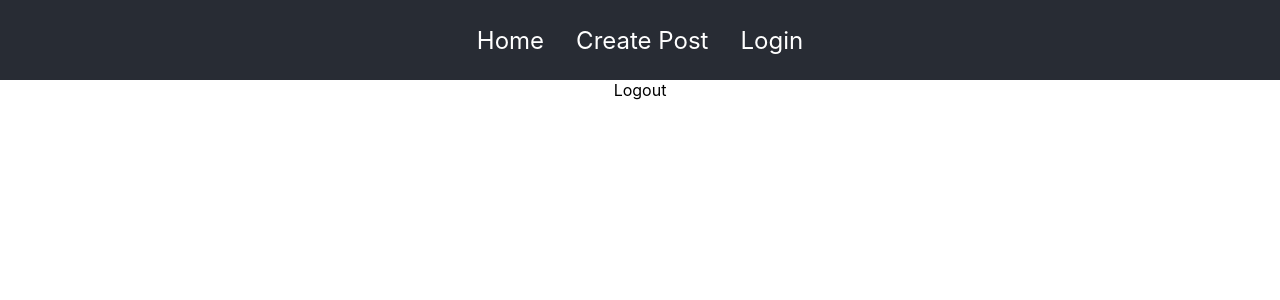
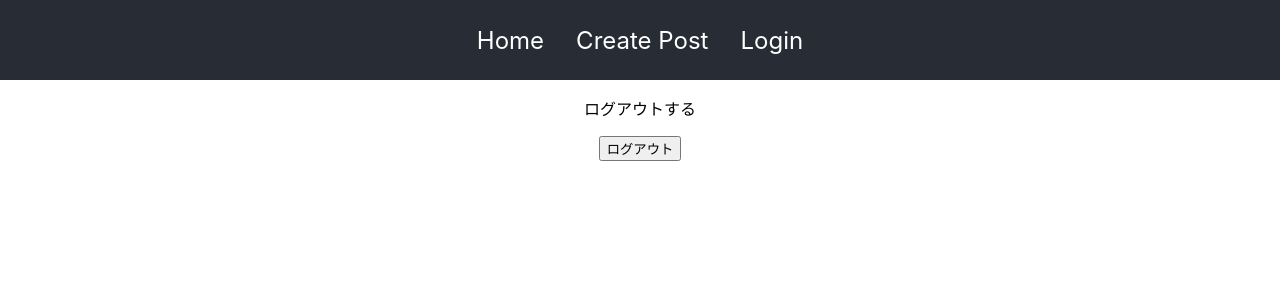
Before and after one commit to Re-he4i5/blog-react-firebase, a React (Create React App) app: page /logout in a window 1280 px wide. Shown: the top 300 px of the page. Built offline with nearby package versions, Linux system fonts and the light colour scheme; no server answers.

Commit message:
ログアウト機能準備

```diff
--- a/src/App.js
+++ b/src/App.js
@@ -1,6 +1,6 @@
 import "./App.css";
 import React from "react";
-import { BrowserRouter as Router, Routes, Route, Link } from "react-router-dom";
+import { BrowserRouter as Router, Routes, Route } from "react-router-dom";
 import Home from "./components/Home";
 import CreatePost from "./components/CreatePost";
 import Login from "./components/Login";
--- a/src/components/Logout.js
+++ b/src/components/Logout.js
@@ -1,7 +1,23 @@
 import React from "react";
+import { signOut } from "firebase/auth";
+import { auth } from "../firebase";
+import { useNavigate } from "react-router-dom";
 
-function Logout() {
-  return <div>Logout</div>;
-}
+const Logout = ({ setIsAuth }) => {
+  const navigate = useNavigate();
+  const logout = () => {
+    signOut(auth).then(() => {
+      localStorage.clear();
+      setIsAuth(false);
+      navigate("/login");
+    });
+  };
+  return (
+    <div>
+      <p>ログアウトする</p>
+      <button onClick={logout}>ログアウト</button>
+    </div>
+  );
+};
 
 export default Logout;
```
